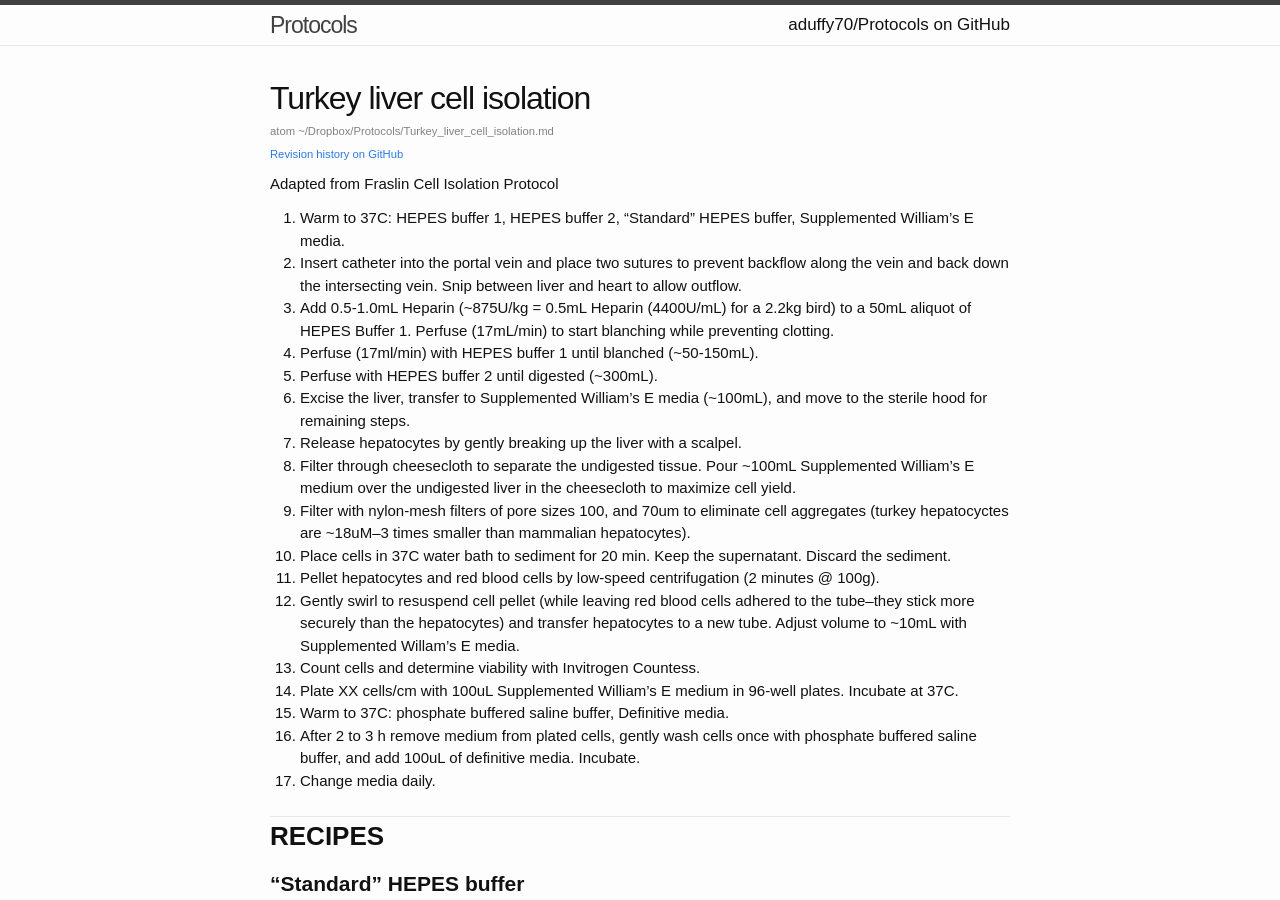
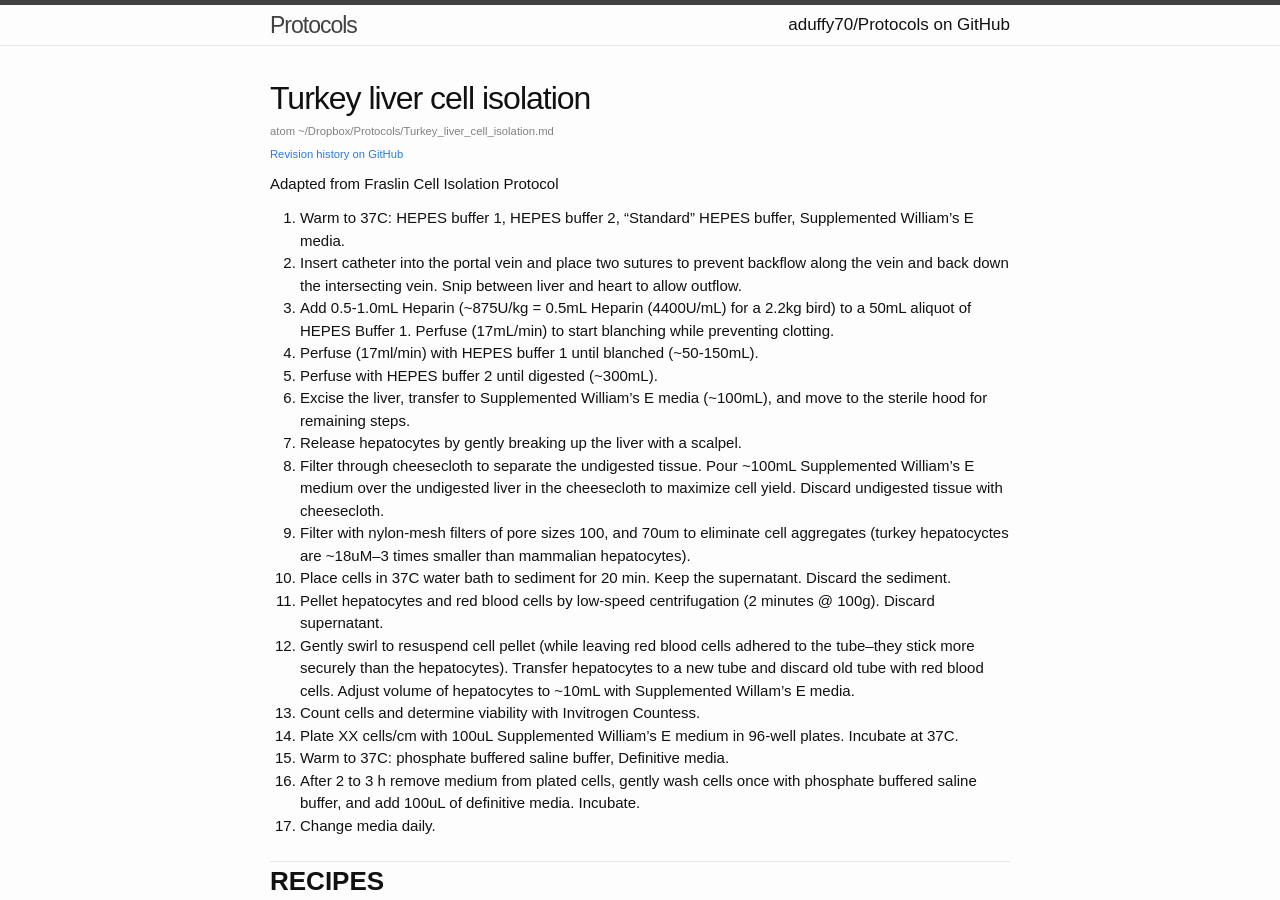
Before and after one commit to aduffy70/Protocols, a Jekyll site: the page built from Turkey_liver_cell_isolation.md, in a window 1280 px wide and 900 px high. Built offline with Jekyll 4.4.1, drawn with Linux system fonts in a browser that asks for light colours; some web fonts are replaced.

Commit message:
Be more explicit about what is kept at what is discarded at each step.

```diff
--- a/Turkey_liver_cell_isolation.md
+++ b/Turkey_liver_cell_isolation.md
@@ -13,11 +13,11 @@ Adapted from Fraslin Cell Isolation Protocol
 1. Perfuse with HEPES buffer 2 until digested (~300mL).
 1. Excise the liver, transfer to Supplemented William’s E media (~100mL), and move to the sterile hood for remaining steps.
 1. Release hepatocytes by gently breaking up the liver with a scalpel.
-1. Filter through cheesecloth to separate the undigested tissue. Pour ~100mL Supplemented William’s E medium over the undigested liver in the cheesecloth to maximize cell yield.
+1. Filter through cheesecloth to separate the undigested tissue. Pour ~100mL Supplemented William’s E medium over the undigested liver in the cheesecloth to maximize cell yield. Discard undigested tissue with cheesecloth.
 1. Filter with nylon-mesh filters of pore sizes 100, and 70um to eliminate cell aggregates (turkey hepatocyctes are ~18uM--3 times smaller than mammalian hepatocytes).
 1. Place cells in 37C water bath to sediment for 20 min. Keep the supernatant. Discard the sediment.
-1. Pellet hepatocytes and red blood cells by low-speed centrifugation (2 minutes @ 100g).
-1. Gently swirl to resuspend cell pellet (while leaving red blood cells adhered to the tube--they stick more securely than the hepatocytes) and transfer hepatocytes to a new tube. Adjust volume to ~10mL with Supplemented Willam's E media.
+1. Pellet hepatocytes and red blood cells by low-speed centrifugation (2 minutes @ 100g). Discard supernatant.
+1. Gently swirl to resuspend cell pellet (while leaving red blood cells adhered to the tube--they stick more securely than the hepatocytes). Transfer hepatocytes to a new tube and discard old tube with red blood cells. Adjust volume of hepatocytes to ~10mL with Supplemented Willam's E media.
 1. Count cells and determine viability with Invitrogen Countess.
 1. Plate XX cells/cm with 100uL Supplemented William’s E medium in 96-well plates. Incubate at 37C.
 1. Warm to 37C: phosphate buffered saline buffer, Definitive media.
```
